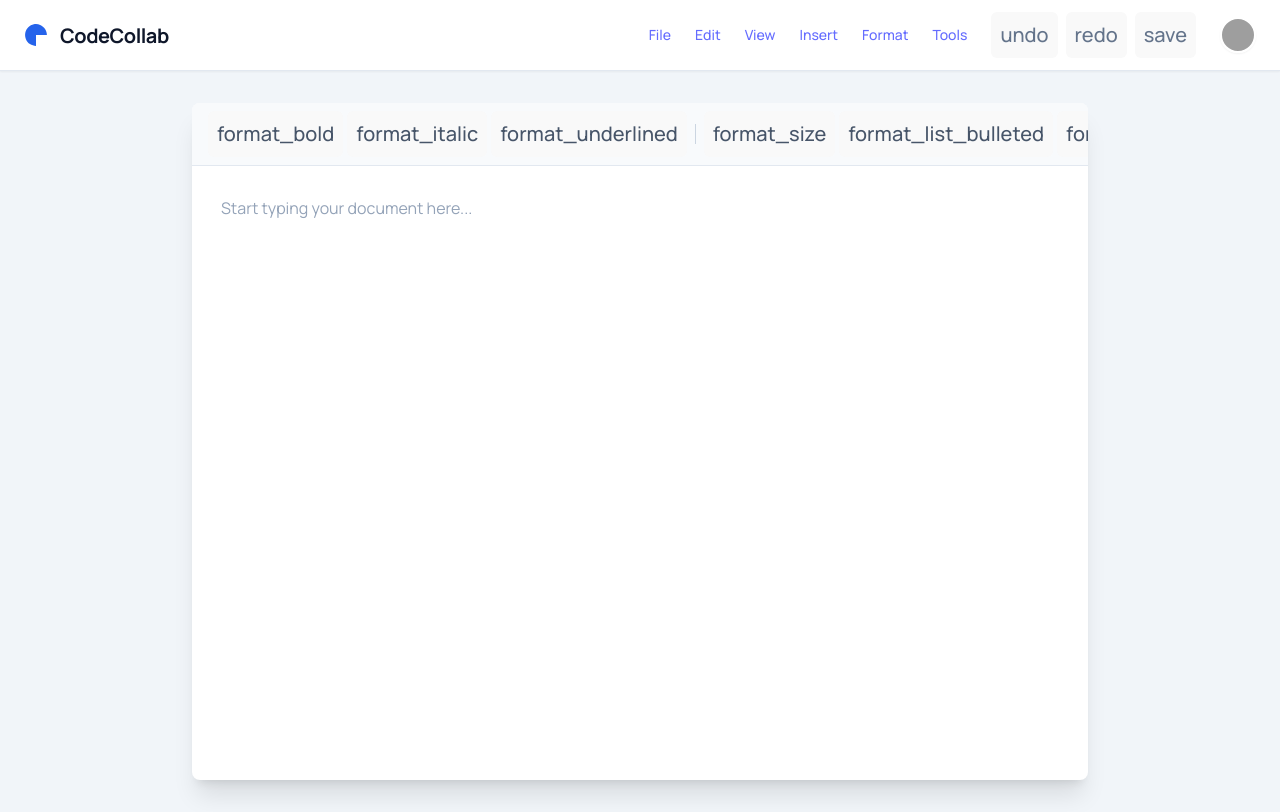
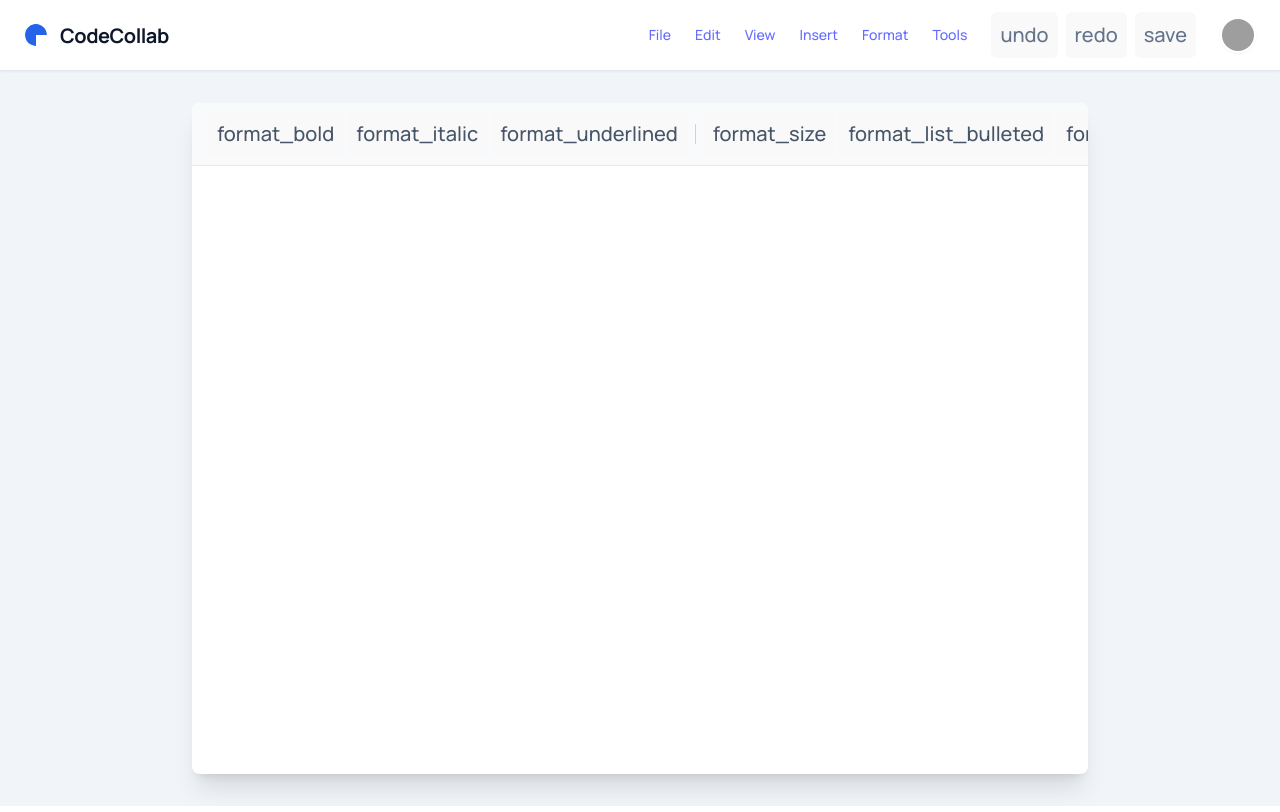
Before and after one commit to lucas9henrique/Next_Page, a React (Vite) app in the folder Frontend/: page /editor in a window 1280 px wide. Built offline with nearby package versions, Linux system fonts and the light colour scheme; grey boxes are pictures that could not be loaded.

Commit message:
Add Tiptap editor with placeholder

```diff
--- a/Frontend/package.json
+++ b/Frontend/package.json
@@ -12,6 +12,7 @@
   "dependencies": {
     "@tiptap/react": "^2.23.1",
     "@tiptap/starter-kit": "^2.23.1",
+    "@tiptap/extension-placeholder": "^2.23.1",
     "react": "^19.1.0",
     "react-dom": "^19.1.0",
     "react-router-dom": "^7.6.3"
--- a/Frontend/src/Pages/Editor.jsx
+++ b/Frontend/src/Pages/Editor.jsx
@@ -1,6 +1,20 @@
+import { useEditor, EditorContent } from '@tiptap/react'
+import StarterKit from '@tiptap/starter-kit'
+import Placeholder from '@tiptap/extension-placeholder'
+
 function Editor() {
   const pageStyle = { fontFamily: 'Manrope, "Noto Sans", sans-serif' }
   const avatarStyle = { backgroundImage: 'url("https://lh3.googleusercontent.com/aida-public/AB6AXuDm3TJQ2bsuTFWymc2Zk_ul_UFNWm9sNykIz-NMHhL0PoS12Fi486mWOZAn3_x22WDH8S0e4rhwVEmLCTpnn9njxyHcw1I_XeGkUReoLJH4uU6tSBqiAHt9mt0NycVBgx6EjInl8KMxpeLk83j0Y_FpT2REm6zfpNrhd_kVJvxKm2NU8HqgCSs0y84v--Shy1_kE_ZEqg1e8a22HZDG4b8vqbjg12BnuFRUk1gaNbl5ySWLhWKtgGNSnf6NVQhfHyjeDroohmI8BH5_")' }
+
+  const editor = useEditor({
+    extensions: [
+      StarterKit,
+      Placeholder.configure({
+        placeholder: 'Start typing your document here...'
+      }),
+    ],
+    content: '',
+  })
   return (
     <div className="relative flex size-full min-h-screen flex-col bg-slate-100 group/design-root overflow-x-hidden" style={pageStyle}>
       <div className="layout-container flex h-full grow flex-col">
@@ -67,7 +81,10 @@ function Editor() {
                 </div>
               </div>
               <div className="p-1">
-                <textarea className="form-textarea w-full resize-none overflow-hidden rounded-md text-slate-800 focus:outline-none focus:ring-2 focus:ring-blue-500 focus:border-transparent border-transparent bg-white min-h-[calc(100vh-200px)] p-6 text-base font-normal leading-relaxed placeholder:text-slate-400" placeholder="Start typing your document here..."></textarea>
+                <EditorContent
+                  editor={editor}
+                  className="form-textarea w-full resize-none overflow-hidden rounded-md text-slate-800 focus:outline-none focus:ring-2 focus:ring-blue-500 focus:border-transparent border-transparent bg-white min-h-[calc(100vh-200px)] p-6 text-base font-normal leading-relaxed"
+                />
               </div>
             </div>
           </div>
```
